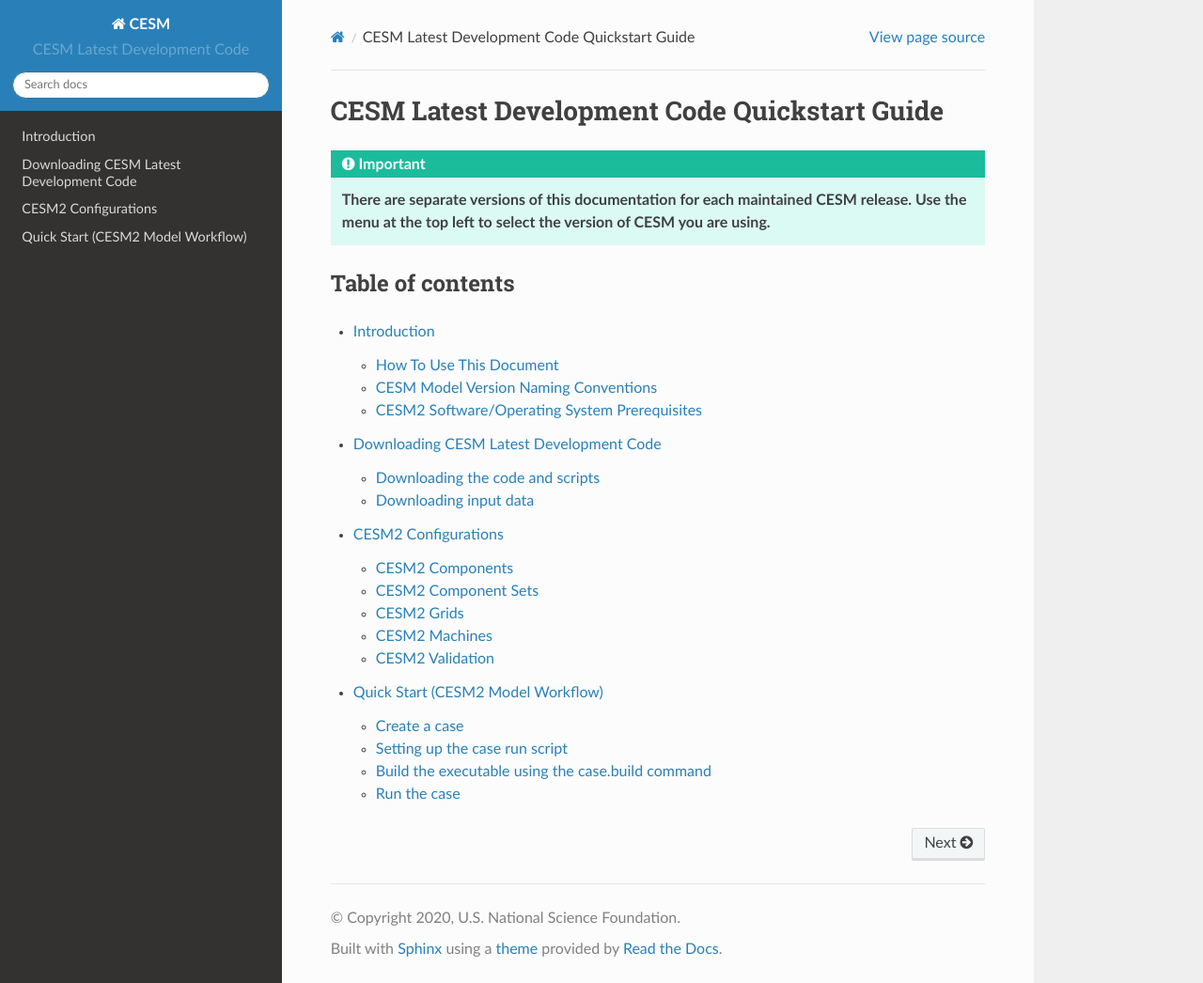
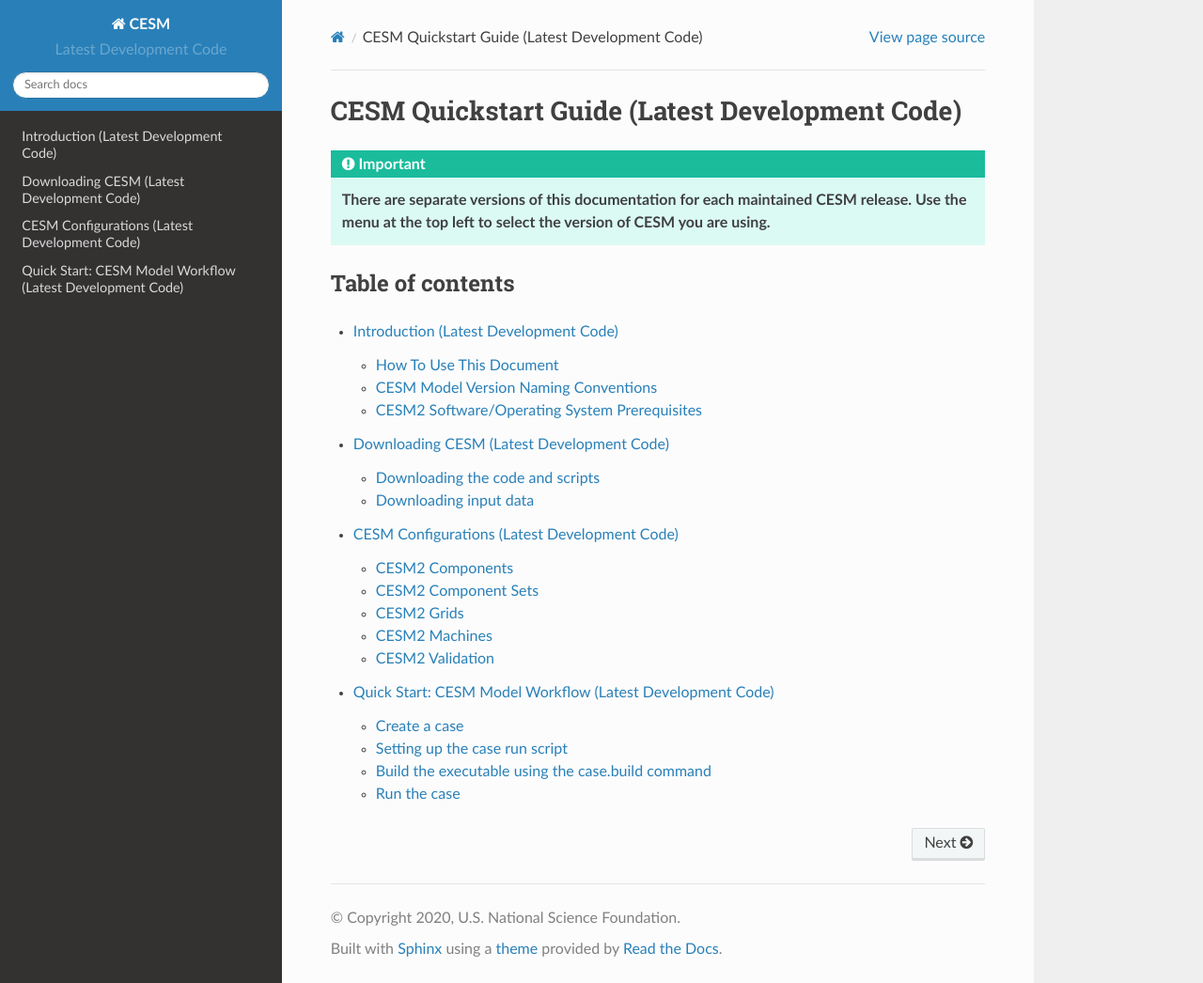
Before and after one commit to ESCOMP/CESM, a Sphinx documentation site: the page built from doc/source/index.rst, in a window 1280 px wide and 1046 px high. Shown: the whole window at 94% size. Built offline with Sphinx 7.4.7 and the Read the Docs theme 2.0.0, drawn with Linux system fonts in a browser that asks for light colours; comment, search, counter and statistics services are not loaded.

Commit message:
Add version information on the top of every page
Ryan Johnson suggested this so that the version information is obvious
no matter which page you land on.

```diff
--- a/doc/source/cesm_configurations.rst
+++ b/doc/source/cesm_configurations.rst
@@ -1,8 +1,8 @@
 .. _configurations:
 
-======================
- CESM2 Configurations
-======================
+===============================
+CESM Configurations (|version|)
+===============================
 
 The CESM system can be configured a number of different ways from both
 a science and technical perspective. CESM supports numerous
--- a/doc/source/conf.py
+++ b/doc/source/conf.py
@@ -64,9 +64,9 @@ author = u'Staff of NSF/NCAR CESM Software Engineering Group'
 # built documents.
 #
 # The short X.Y version.
-version = u'CESM Latest Development Code'
+version = u'Latest Development Code'
 # The full version, including alpha/beta/rc tags.
-release = u'CESM Latest Development Code'
+release = u'Latest Development Code'
 
 # The language for content autogenerated by Sphinx. Refer to documentation
 # for a list of supported languages.
--- a/doc/source/downloading_cesm.rst
+++ b/doc/source/downloading_cesm.rst
@@ -1,8 +1,8 @@
 .. _downloading:
 
-=======================
- Downloading |version|
-=======================
+============================
+Downloading CESM (|version|)
+============================
 
 Downloading the code and scripts
 --------------------------------
--- a/doc/source/index.rst
+++ b/doc/source/index.rst
@@ -3,8 +3,8 @@
    You can adapt this file completely to your liking, but it should at least
    contain the root `toctree` directive.
 
-|version| Quickstart Guide
-==========================
+CESM Quickstart Guide (|version|)
+=================================
 
 .. important::
    **There are separate versions of this documentation for each maintained CESM
--- a/doc/source/introduction.rst
+++ b/doc/source/introduction.rst
@@ -1,8 +1,8 @@
 .. _introduction:
 
-==============
- Introduction
-==============
+========================
+Introduction (|version|)
+========================
 
 How To Use This Document
 ------------------------
--- a/doc/source/quickstart.rst
+++ b/doc/source/quickstart.rst
@@ -1,8 +1,8 @@
 .. _quickstart:
 
-====================================
- Quick Start (CESM2 Model Workflow)
-====================================
+============================================
+Quick Start: CESM Model Workflow (|version|)
+============================================
 
 The following quick start guide is for versions of CESM2 that have
 already been ported to the local target machine. CESM2 is built on the
```
